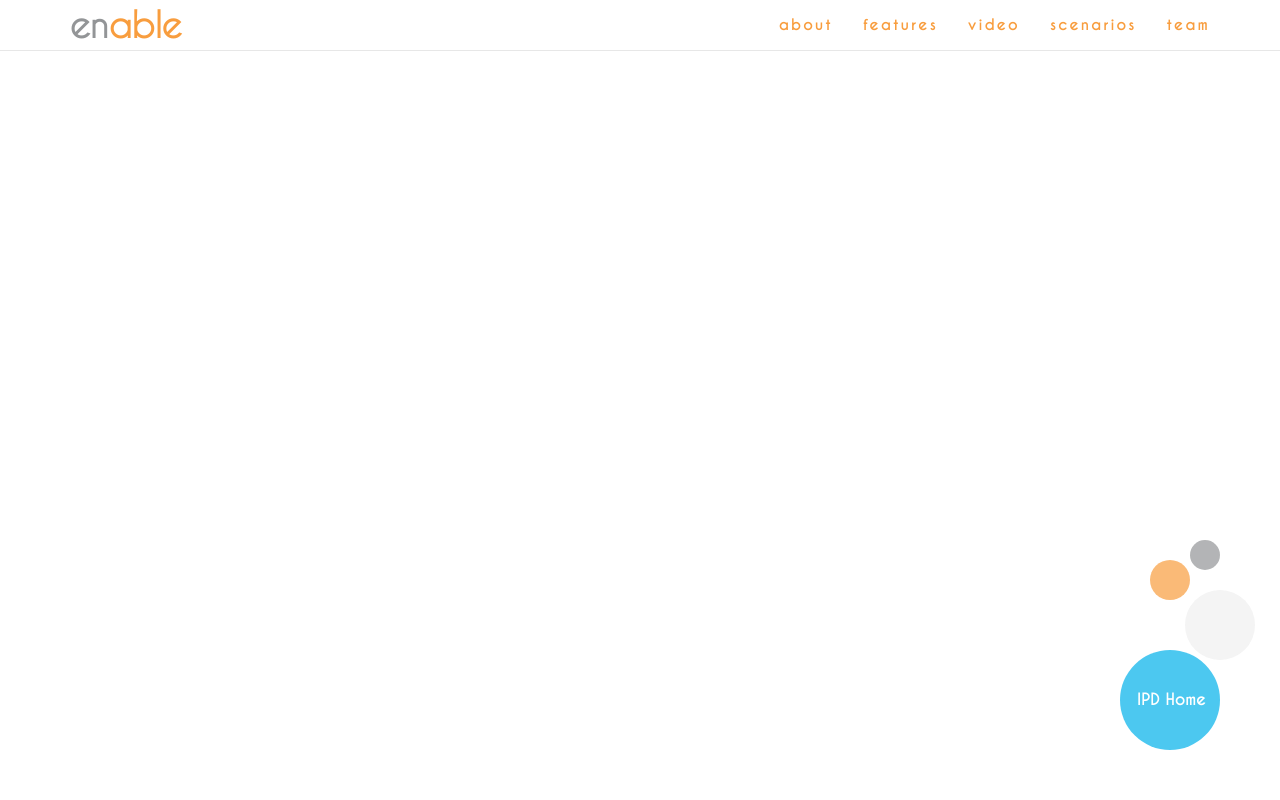
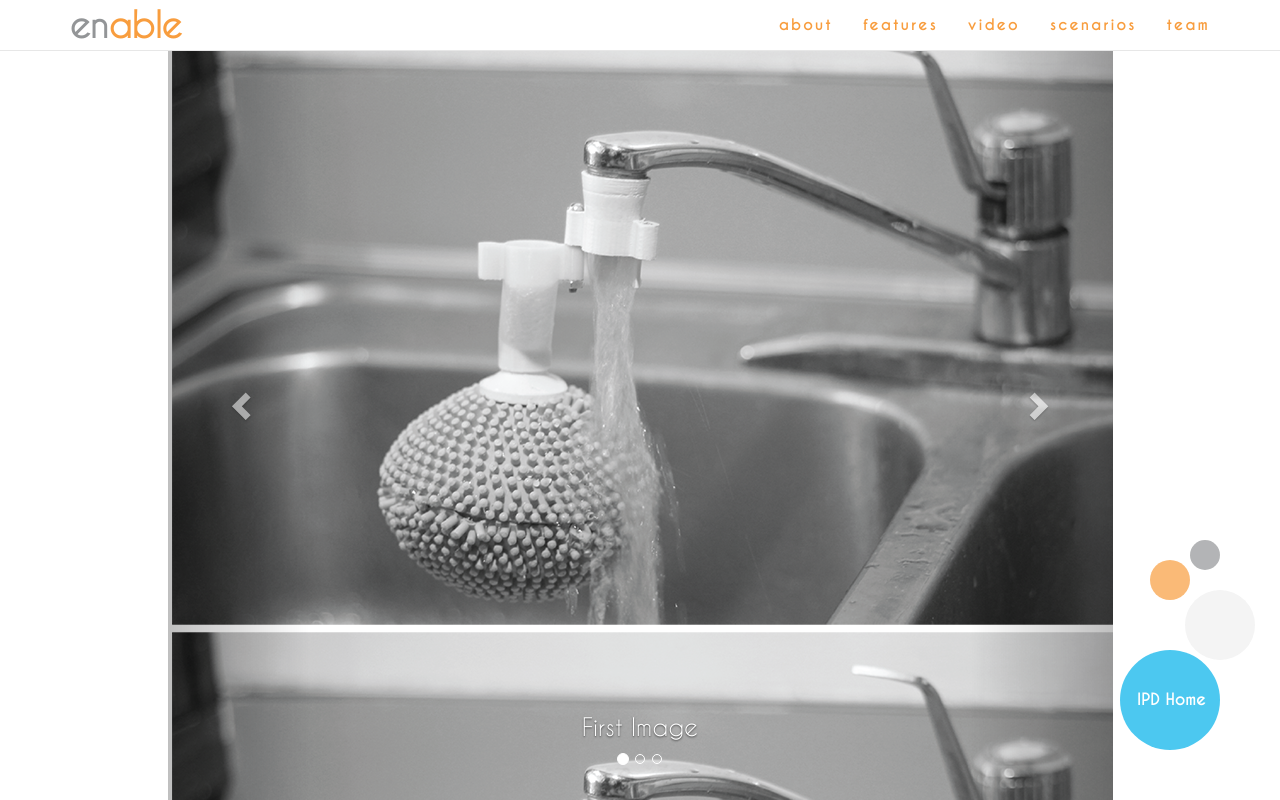
Before and after one commit to kanchi24/539-portfolio, a Python web app: template templates/scenarios.html in a window 1280 px wide. Run offline with Jinja, Linux system fonts and the light colour scheme; the template is opened without the code that fills it, so the values that code supplies are empty; some libraries are stand-ins or nearby versions.

Commit message:
toggling the case for the currently active page

```diff
--- a/main.py
+++ b/main.py
@@ -22,11 +22,11 @@ class MainHandler(webapp2.RequestHandler):
         # use the path to retreive the template : this will work for any another html file added to this application without changing the logic
         try:
         	template = JINJA_ENVIRONMENT.get_template('templates/%s'%pagename+'.html')
-        	self.response.write(template.render())
+        	self.response.write(template.render({'title':pagename}))
         except:
         # this handles the first call to the application which doesnt consist of the filename after the hostname, render home template in this case
         	template = JINJA_ENVIRONMENT.get_template('templates/index.html')
-        	self.response.write(template.render())
+        	self.response.write(template.render({'title': 'about'}))
 
 
 app = webapp2.WSGIApplication([
--- a/static/css/scrolling-nav.css
+++ b/static/css/scrolling-nav.css
@@ -243,7 +243,7 @@ div.transbox {
 
 
 .scenario-section {
-  height: 100%;
+ /* height: 100%;*/
  /* padding-top: 150px;*/
   text-align: justify;
   background: #fff;
@@ -403,7 +403,7 @@ color: white;
 #item {
 display: block;
   width: 100%;
-  height: auto;
+  height: 100%;
 
 }
 
--- a/static/js/main.js
+++ b/static/js/main.js
@@ -21,7 +21,7 @@ var $item = $('.carousel .item');
 var $wHeight = $(window).height();
 $item.eq(0).addClass('active');
 $item.height($wHeight);
-$item.addClass('full-screen');
+
 
 $('.carousel img').each(function() {
 	var $src = $(this).attr('src');
@@ -43,20 +43,7 @@ $('.carousel').carousel({
 	pause: "false"
 });
 
-(function() {
-  /**
-   * Video element
-   * @type {HTMLElement}
-   */
-   var video = document.getElementById("my-video");
 
-  /**
-   * Check if video can play, and play it
-   */
-   video.addEventListener( "canplay", function() {
-   	video.play();
-   });
-})();
 
 $(function(){
 	$('#video').css({ width: $(window).innerWidth() + 'px', height: $(window).innerHeight() + 'px' });
@@ -65,21 +52,3 @@ $(function(){
 		$('#video').css({ width: $(window).innerWidth() + 'px', height: $(window).innerHeight() + 'px' });
 	});
 });
-
-$(document).ready(function(){
-    /* Get iframe src attribute value i.e. YouTube video url
-    and store it in a variable */
-    var url = $("#cartoonVideo").attr('src');
-
-    /* Assign empty url value to the iframe src attribute when
-    modal hide, which stop the video playing */
-    $("#myModal").on('hide.bs.modal', function(){
-    	$("#cartoonVideo").attr('src', '');
-    });
-
-    /* Assign the initially stored url back to the iframe src
-    attribute when modal is displayed again */
-    $("#myModal").on('show.bs.modal', function(){
-    	$("#cartoonVideo").attr('src', url);
-    });
-});
--- a/templates/base.html
+++ b/templates/base.html
@@ -1,6 +1,8 @@
 <!DOCTYPE html>
 <html>
-
+{% if title=="index"%}
+	{% set title = "about" %}
+{% endif %}
 <head>
 	<meta charset="UTF-8">
 	<title>Wash-able</title>
@@ -32,29 +34,49 @@
 					<ul class="nav navbar-nav navbar-right">
 						<!-- Hidden li included to remove active class from about link when scrolled up past about section -->
 						<li class="hidden">
-							<a  href="#page-top"></a>
+							<a   href="#page-top"></a>
 						</li>
 
 						<li>
-							<a href="index.html">about</a>
+							<a href="index">{% if title=="about" %}
+								ABOUT
+								{% else %}
+								about
+								{% endif %}</a>
 
 							</li>
 							<li>
-							<a  href="features">features</a>
+								<a  href="features">{% if title=="features" %}
+									FEATURES
+									{% else %}
+									features
+									{% endif %}</a>
 
 								</li>
 
 								<li>
-							<a href="video">video</a>
+									<a   href="video">{% if title=="video" %}
+										VIDEO
+										{% else %}
+										video
+										{% endif %}</a>
 									</li>
 
 									<li>
-							<a href="scenarios">scenarios</a>
+										<a href="scenarios">{% if title=="scenarios" %}
+											SCENARIOS
+											{% else %}
+											scenarios
+											{% endif %}</a>
 										</li>
 
 
 										<li>
-							<a  href="team">team</a>
+											<a   href="team">{% if title=="team" %}
+												TEAM
+												{% else %}
+												team
+												{% endif %}</a>
 											</li>
 
 
@@ -79,7 +101,8 @@
 						</footer>
 
 						<!-- jQuery -->
-	<script src="../static.js/jquery.js"></script>
+						<script src="../static/js/jquery.js"></script>
+						<script src="../static/js/main.js"></script>
 						<script src="https://ajax.googleapis.com/ajax/libs/jquery/1.11.0/jquery.min.js"></script>
 
 						<!-- Bootstrap Core JavaScript -->
--- a/templates/scenarios.html
+++ b/templates/scenarios.html
@@ -3,18 +3,60 @@
 {% extends "templates/base.html" %}
 <!-- Override page specefic content -->
 {% block content %}
-<!-- checking if the user has entered correct credentials -->
-{% if loggedIn == False %}
-<!-- if false, render the form  -->
-<form method="post" action="/login">
-	<!-- Displaying error message depending upon if the variable is present -->
-	<p>{{ErrorMessage}}</p>
-	<p>Username: <input type="text" name="username"/></p>
-	<p>Password: <input type="password" name="password"/></p>
-	<p><input type="submit"></p>
-</form>
-{% else %}
-<!-- Display logged in message only -->
-<p>You are successfully logged in!</p>
-{% endif %}
+<section id="scenario" class="scenario-section">
+
+            <div class="container" >
+  <div class="row">
+    <div class="col-md-10 col-md-offset-1 col-xs-12">
+             <div id="mycarousel" class="carousel slide" data-ride="carousel">
+
+                           <ol class="carousel-indicators">
+                             <li data-target="#mycarousel" data-slide-to="0" class="active"></li>
+                             <li data-target="#mycarousel" data-slide-to="1"></li>
+                             <li data-target="#mycarousel" data-slide-to="2"></li>
+
+                         </ol>
+
+
+                         <div class="carousel-inner" role="listbox">
+                             <div class="item col-md-12">
+                                 <img src="../static/images/sc-01.png" alt="First Image">
+                                 <div class="carousel-caption">
+                                     <h3>First Image</h3>
+                                 </div>
+                             </div>
+                             <div class="item col-md-12">
+                                 <img src="../static/images/sc-02.png"  alt="Second Image">
+                                 <div class="carousel-caption">
+                                     <h3>Second Image</h3>
+                                 </div>
+                             </div>
+                             <div class="item col-md-12">
+                                 <img src="../static/images/sc-03.png"  alt="Third Image">
+                                 <div class="carousel-caption">
+                                     <h3>Third Image</h3>
+                                 </div>
+                             </div>
+
+                         </div>
+
+
+                         <a class="left carousel-control" href="#mycarousel" role="button" data-slide="prev">
+                             <span class="glyphicon glyphicon-chevron-left" aria-hidden="true"></span>
+                             <span class="sr-only">Previous</span>
+                         </a>
+                         <a class="right carousel-control" href="#mycarousel" role="button" data-slide="next">
+                             <span class="glyphicon glyphicon-chevron-right" aria-hidden="true"></span>
+                             <span class="sr-only">Next</span>
+                         </a>
+                     </div>
+                 </div>
+             </div>
+         </div>
+
+
+
+                 </section>
+
+
 {% endblock %}
```
Also changed, not shown: 1 other file. Lines whose indentation alone changed are shown as unchanged.
